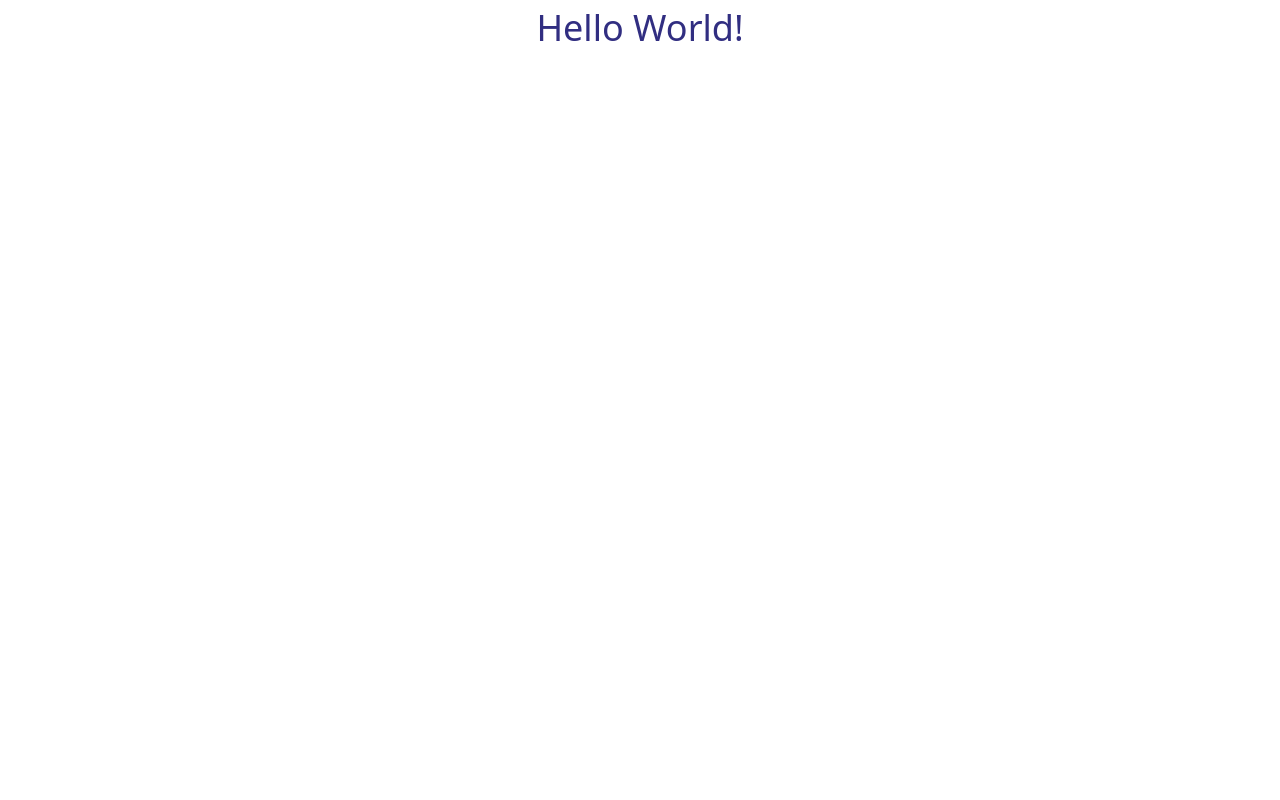
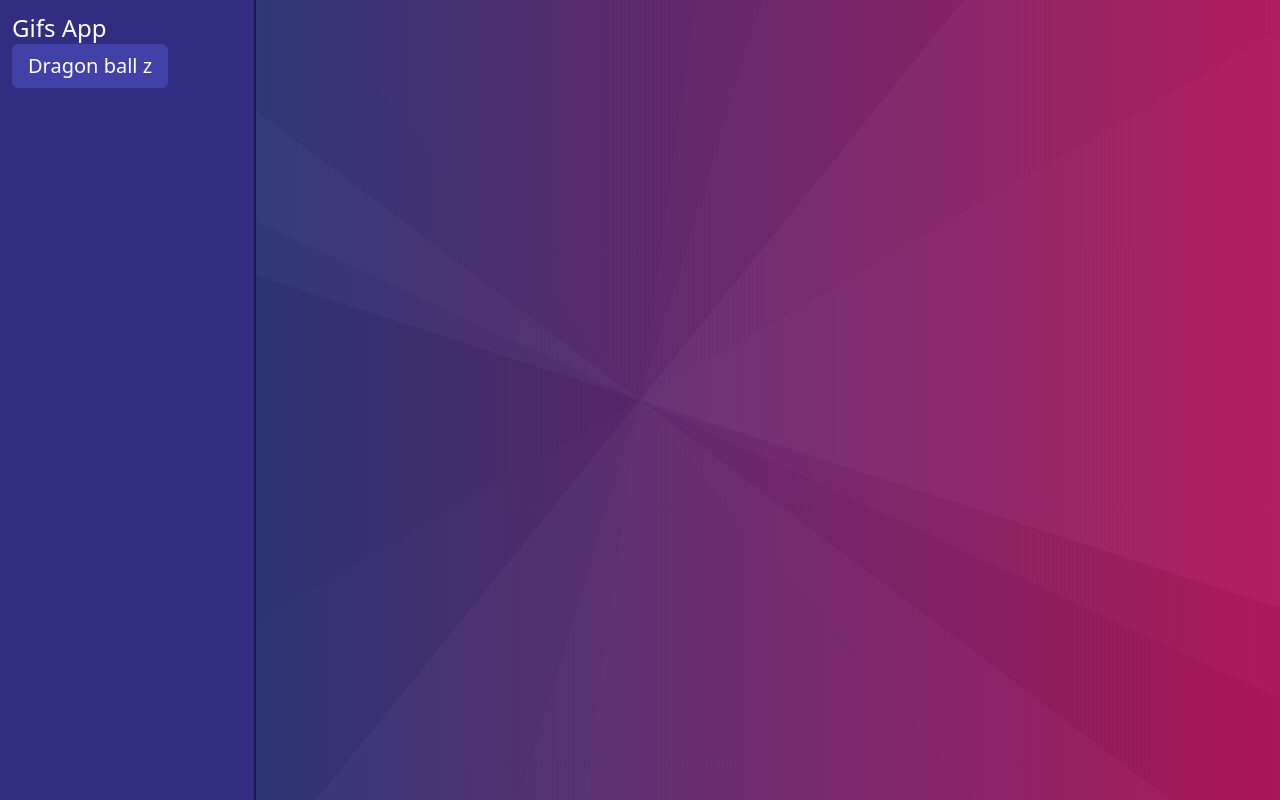
Before and after one commit to iam-leo/gifs-app, an Angular app: page / in a window 1280 px wide. Built offline with nearby package versions, Linux system fonts and the light colour scheme.

Commit message:
add: gift and shared modules and general styles

```diff
--- a/src/app/app.component.html
+++ b/src/app/app.component.html
@@ -1 +1,5 @@
-<h1 class="text-center text-4xl text-indigo-900">Hello World!</h1>
+<div class="">
+  <!-- Sidebar -->
+  <shared-sidebar></shared-sidebar>
+  <!-- Home Page -->
+</div>
--- /dev/null
+++ b/src/app/shared/components/sidebar/sidebar.component.html
@@ -0,0 +1,10 @@
+<div class="bg-indigo-900 border-r-2 p-3 border-indigo-950 w-64 h-screen">
+    <h3 class="text-white text-2xl">Gifs App</h3>
+
+    <!-- History -->
+    <div>
+        <button
+            class="bg-indigo-500/35 px-4 py-2 rounded-md text-white text-xl cursor-pointer hover:bg-indigo-500/70">Dragon
+            ball z</button>
+    </div>
+</div>
--- a/src/index.html
+++ b/src/index.html
@@ -1,5 +1,6 @@
 <!doctype html>
 <html lang="en">
+
 <head>
   <meta charset="utf-8">
   <title>GifsApp</title>
@@ -7,7 +8,9 @@
   <meta name="viewport" content="width=device-width, initial-scale=1">
   <link rel="icon" type="image/x-icon" href="favicon.ico">
 </head>
+
 <body>
-  <app-root></app-root>
+  <app-root class="flex flex-col min-h-screen"></app-root>
 </body>
+
 </html>
--- a/src/styles.css
+++ b/src/styles.css
@@ -1 +1,71 @@
 /* You can add global styles to this file, and also import other style files */
+@tailwind base;
+@tailwind components;
+@tailwind utilities;
+
+body {
+  background-image: linear-gradient(
+      230deg,
+      rgba(93, 93, 93, 0.03) 0%,
+      rgba(93, 93, 93, 0.03) 50%,
+      rgba(78, 78, 78, 0.03) 50%,
+      rgba(78, 78, 78, 0.03) 100%
+    ),
+    linear-gradient(
+      107deg,
+      rgba(55, 55, 55, 0.01) 0%,
+      rgba(55, 55, 55, 0.01) 50%,
+      rgba(170, 170, 170, 0.01) 50%,
+      rgba(170, 170, 170, 0.01) 100%
+    ),
+    linear-gradient(
+      278deg,
+      rgba(16, 16, 16, 0.03) 0%,
+      rgba(16, 16, 16, 0.03) 50%,
+      rgba(24, 24, 24, 0.03) 50%,
+      rgba(24, 24, 24, 0.03) 100%
+    ),
+    linear-gradient(
+      205deg,
+      rgba(116, 116, 116, 0.03) 0%,
+      rgba(116, 116, 116, 0.03) 50%,
+      rgba(0, 0, 0, 0.03) 50%,
+      rgba(0, 0, 0, 0.03) 100%
+    ),
+    linear-gradient(
+      150deg,
+      rgba(5, 5, 5, 0.03) 0%,
+      rgba(5, 5, 5, 0.03) 50%,
+      rgba(80, 80, 80, 0.03) 50%,
+      rgba(80, 80, 80, 0.03) 100%
+    ),
+    linear-gradient(
+      198deg,
+      rgba(231, 231, 231, 0.03) 0%,
+      rgba(231, 231, 231, 0.03) 50%,
+      rgba(26, 26, 26, 0.03) 50%,
+      rgba(26, 26, 26, 0.03) 100%
+    ),
+    linear-gradient(
+      278deg,
+      rgba(89, 89, 89, 0.03) 0%,
+      rgba(89, 89, 89, 0.03) 50%,
+      rgba(26, 26, 26, 0.03) 50%,
+      rgba(26, 26, 26, 0.03) 100%
+    ),
+    linear-gradient(
+      217deg,
+      rgba(28, 28, 28, 0.03) 0%,
+      rgba(28, 28, 28, 0.03) 50%,
+      rgba(202, 202, 202, 0.03) 50%,
+      rgba(202, 202, 202, 0.03) 100%
+    ),
+    linear-gradient(
+      129deg,
+      rgba(23, 23, 23, 0.03) 0%,
+      rgba(23, 23, 23, 0.03) 50%,
+      rgba(244, 244, 244, 0.03) 50%,
+      rgba(244, 244, 244, 0.03) 100%
+    ),
+    linear-gradient(90deg, rgb(1, 64, 149), rgb(198, 5, 91));
+}
```
Also changed, not shown: src/app/app.module.ts (+8 -9 lines), src/app/gifs/gifs.module.ts (added, +12 -0 lines), src/app/shared/components/sidebar/sidebar.component.ts (added, +8 -0 lines), src/app/shared/shared.module.ts (added, +10 -0 lines), src/app/shared/components/sidebar/sidebar.component.css (added), 1 other file (tests, documents, lock files or other folders).
